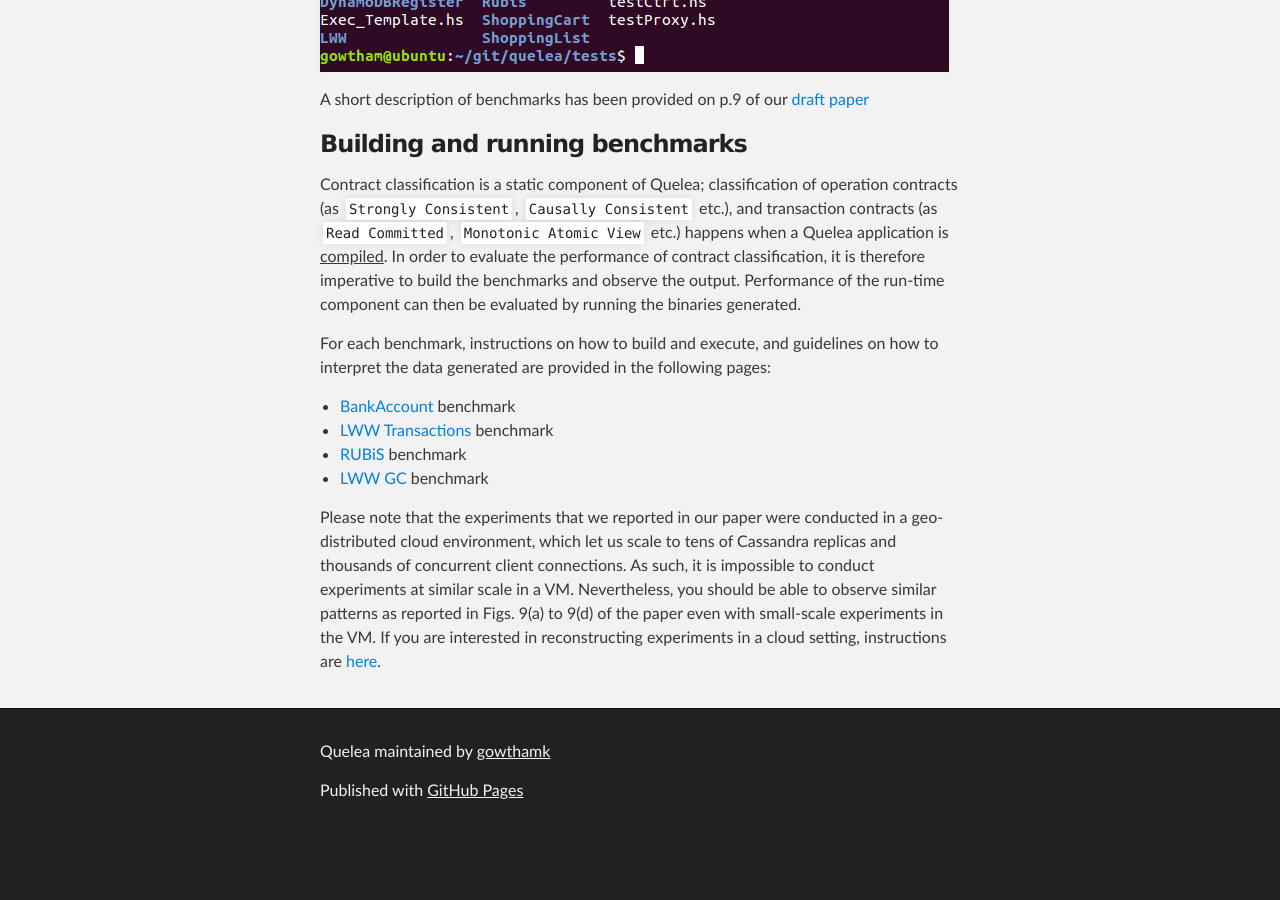
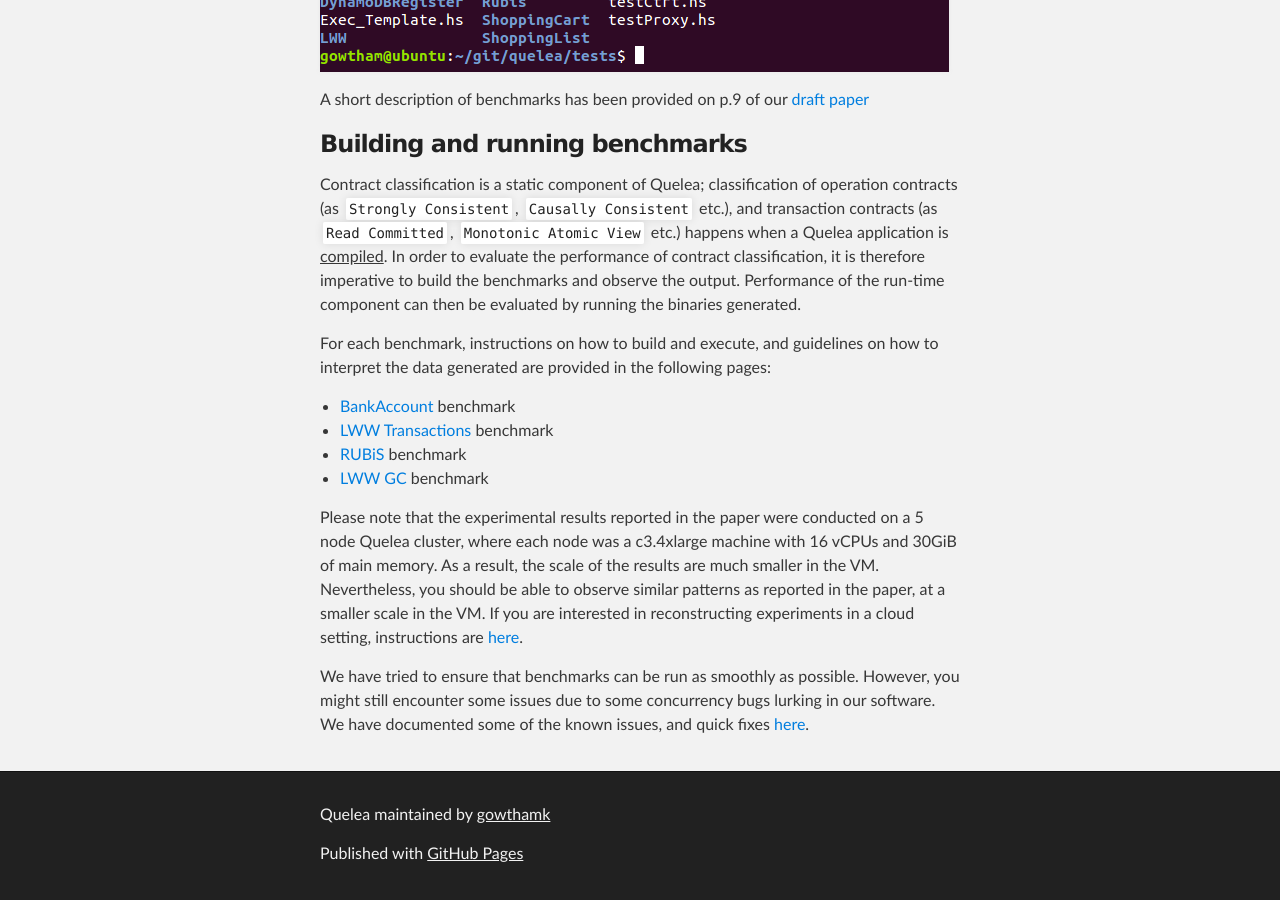
Before and after one commit to kayceesrk/Quelea, a Jekyll site: the page built from _posts/2015-02-10-vm-prelims.markdown, in a window 1280 px wide and 900 px high, scrolled down 1977 px. Built offline with Jekyll 4.4.1, drawn with Linux system fonts in a browser that asks for light colours; before the commit the page ends 2814 px from its top, so only the background shows below that.

Commit message:
EC2 Instructions added

```diff
--- a/_posts/2015-02-10-vm-prelims.markdown
+++ b/_posts/2015-02-10-vm-prelims.markdown
@@ -76,12 +76,16 @@ following pages:
 + [RUBiS]({{ site.baseurl }}/rubis-test.html) benchmark
 + [LWW GC]({{ site.baseurl }}/lww-gc-test.html) benchmark
 
-Please note that the experiments that we reported in our paper were
-conducted in a geo-distributed cloud environment, which let us scale
-to tens of Cassandra replicas and thousands of concurrent client
-connections. As such, it is impossible to conduct experiments at
-similar scale in a VM. Nevertheless, you should be able to observe
-similar patterns as reported in Figs. 9(a) to 9(d) of the paper even
-with small-scale experiments in the VM. If you are interested in
-reconstructing experiments in a cloud setting, instructions are
+Please note that the experimental results reported in the paper were
+conducted on a 5 node Quelea cluster, where each node was a c3.4xlarge
+machine with 16 vCPUs and 30GiB of main memory. As a result, the scale
+of the results are much smaller in the VM. Nevertheless, you should be
+able to observe similar patterns as reported in the paper, at a
+smaller scale in the VM. If you are interested in reconstructing
+experiments in a cloud setting, instructions are
 [here]({{ site.baseurl }}/ec2-instructions.html).
+
+We have tried to ensure that benchmarks can be run as smoothly as
+possible. However, you might still encounter some issues due to some
+concurrency bugs lurking in our software. We have documented some of
+the known issues, and quick fixes [here]({{ site.baseurl }}/troubleshooting.html).
```
Also changed, not shown: _posts/2015-02-12-ec2-instructions.markdown (added, +128 -0 lines), assets/ec2-1.png (added), assets/ec2-2.png (added), assets/ec2-3.png (added), assets/ec2-4.png (added), assets/ec2-5.png (added).
